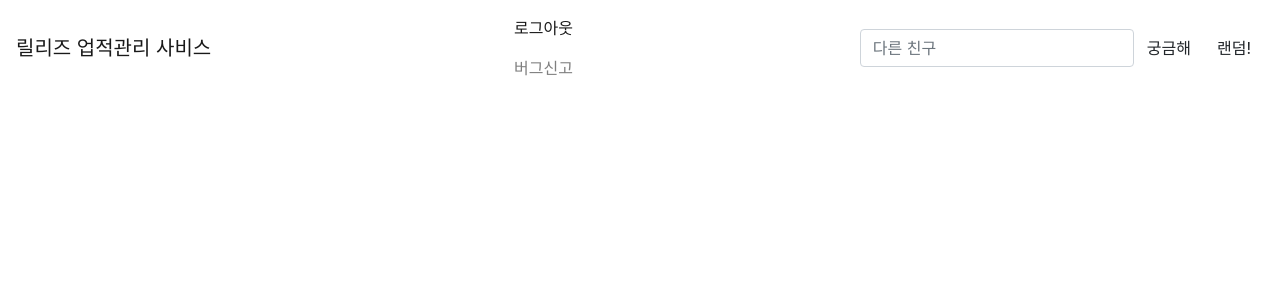
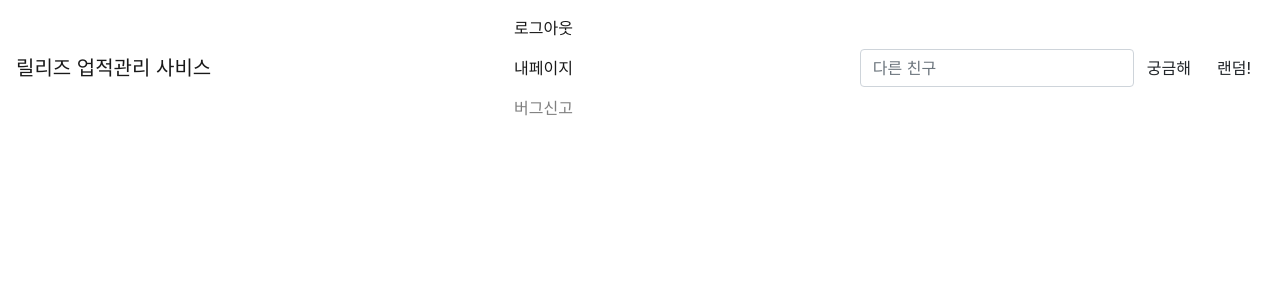
Before and after one commit to SGCSRelease/legacy-awesome-title, a Flask app: page / in a window 1280 px wide. Shown: the top 300 px of the page. Run offline with Flask 2, Linux system fonts and the light colour scheme; the visitor is signed in with stand-in values (Sample User, id 1); some libraries are stand-ins or nearby versions.

Commit message:
Issue #37 이제 내 페이지를 볼 수 있습니다!

```diff
--- a/app.py
+++ b/app.py
@@ -42,6 +42,7 @@ def index():
                 "main.html",
                 naeyoung='',
                 loggedin=True,
+                username=perhaps_logged_in_username,
         )
     return render_template(
             "main.html",
--- a/templates/_main.html
+++ b/templates/_main.html
@@ -40,6 +40,9 @@
 	  <li class="nav-item active">
   	    <a class="nav-link" href="/logout/">로그아웃</a>
 	  </li>
+		<li class="nav-item active">
+			<a class="nav-link" href="/{{ username }}/">내페이지</a>
+		</li>
         {% else %}
           <li class="nav-item active">
             <a class="nav-link" href="/register/">회원가입</a>
--- a/url.py
+++ b/url.py
@@ -97,6 +97,7 @@ def userpage(user):
             nicknames=my_nicknames,
             is_me=is_me,
             loggedin=get_logged_in_username(is_boolean=True),
+            username=get_logged_in_username(),
     )
 
 
```
